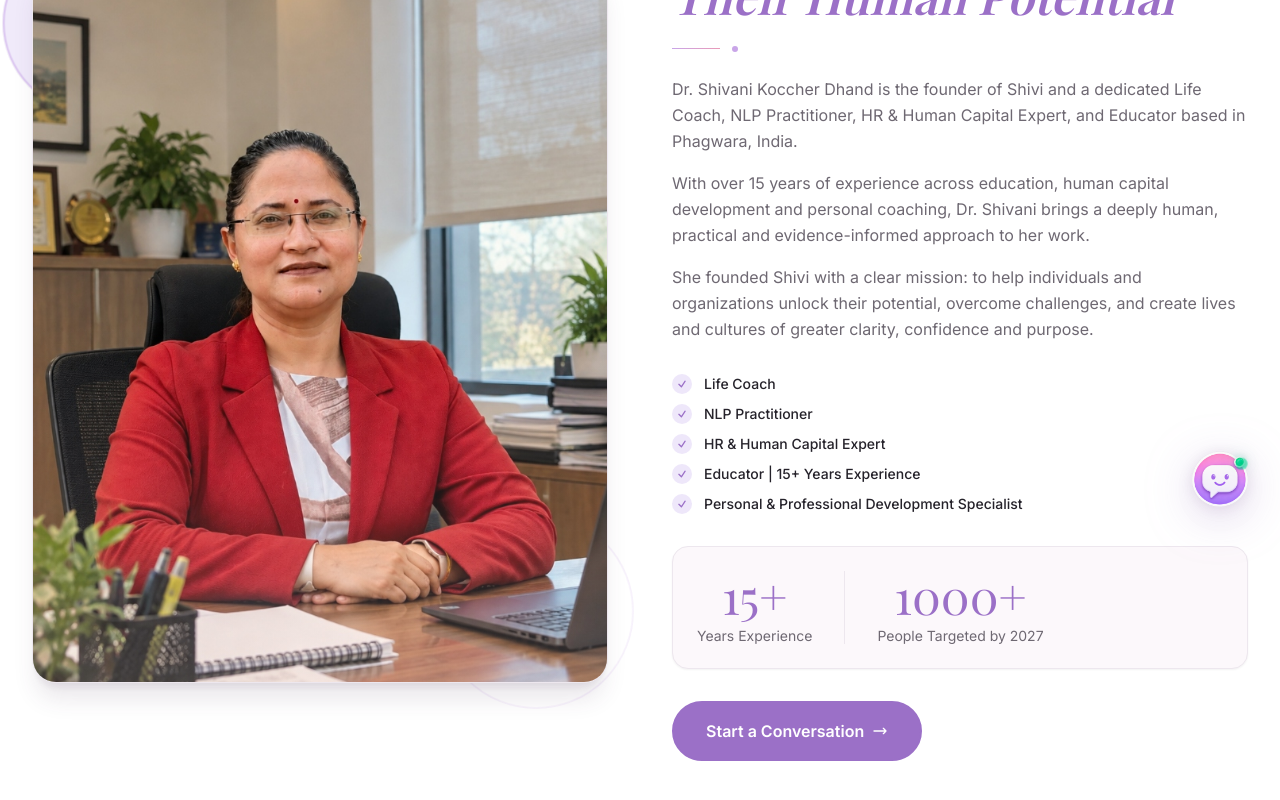
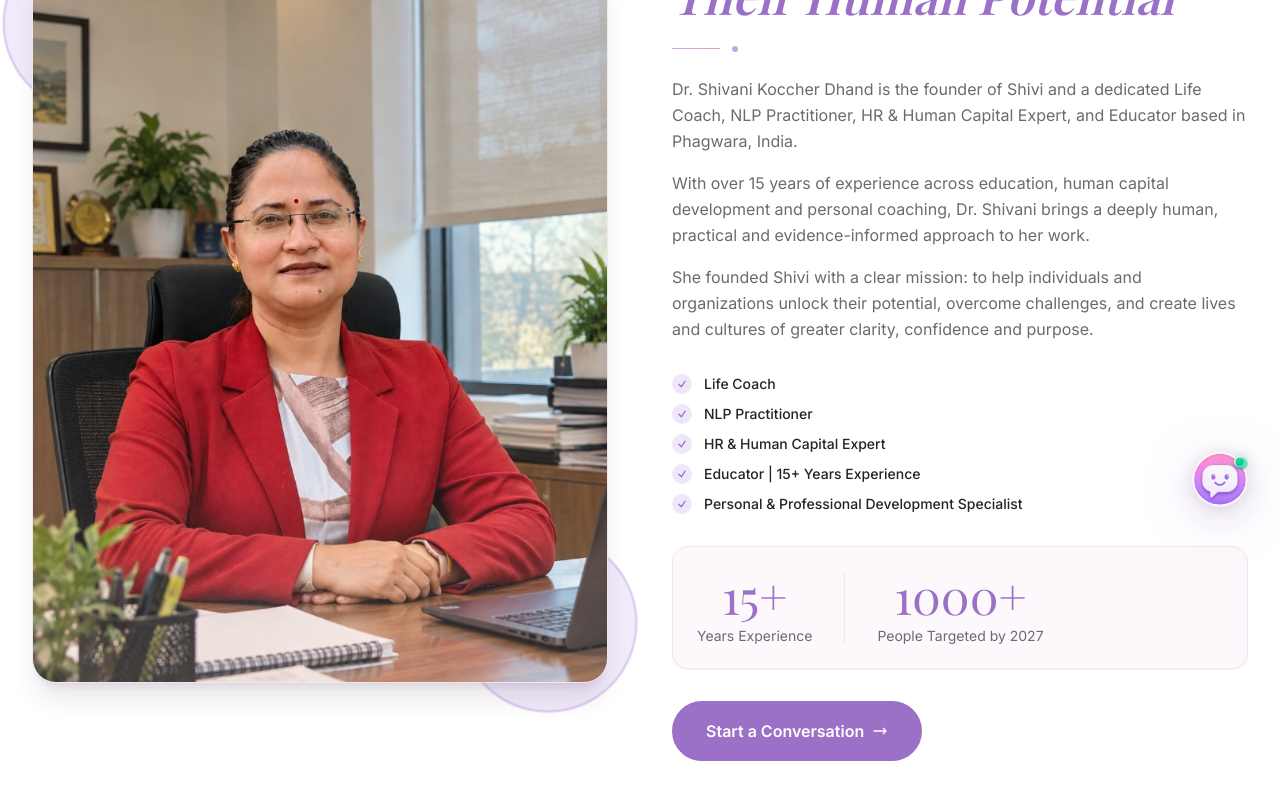
Before and after one commit to DreamtoProgram/LifeBloom, a Next.js app: page /about in a window 1280 px wide. Shown: the part 260-1060 px from the top of the page. Built offline with nearby package versions, Linux system fonts and the light colour scheme; a web font is replaced by a local one.

Commit message:
style(about): style bottom-right circle equal to upper one with solid lavender fill and symmetric overlap

```diff
--- a/app/about/page.tsx
+++ b/app/about/page.tsx
@@ -18,15 +18,15 @@ export default function AboutPage() {
           <div className="grid grid-cols-1 lg:grid-cols-2 gap-16 items-center">
             {/* Left — Image */}
             <AnimatedSection direction="scale" delay={50} className="relative isolate">
-              {/* Decorative solid lavender circle overlapping behind image */}
+              {/* Decorative solid lavender circle overlapping behind image (top-left) */}
               <div
                 className="absolute -top-5 -left-4 sm:-top-7 sm:-left-7 w-36 h-36 sm:w-44 sm:h-44 rounded-full bg-[#EEE7FA] border-2 border-[#C9A5E8]/60 pointer-events-none animate-pulse-soft z-0 shadow-xs"
                 aria-hidden="true"
               />
 
-              {/* Decorative lavender ring behind image */}
+              {/* Decorative solid lavender circle overlapping behind image (bottom-right) */}
               <div
-                className="absolute -bottom-6 -right-6 w-48 h-48 rounded-full border border-[#C9A5E8]/30 pointer-events-none animate-pulse-soft z-0"
+                className="absolute -bottom-5 -right-4 sm:-bottom-7 sm:-right-7 w-36 h-36 sm:w-44 sm:h-44 rounded-full bg-[#EEE7FA] border-2 border-[#C9A5E8]/60 pointer-events-none animate-pulse-soft z-0 shadow-xs"
                 aria-hidden="true"
               />
 
```
